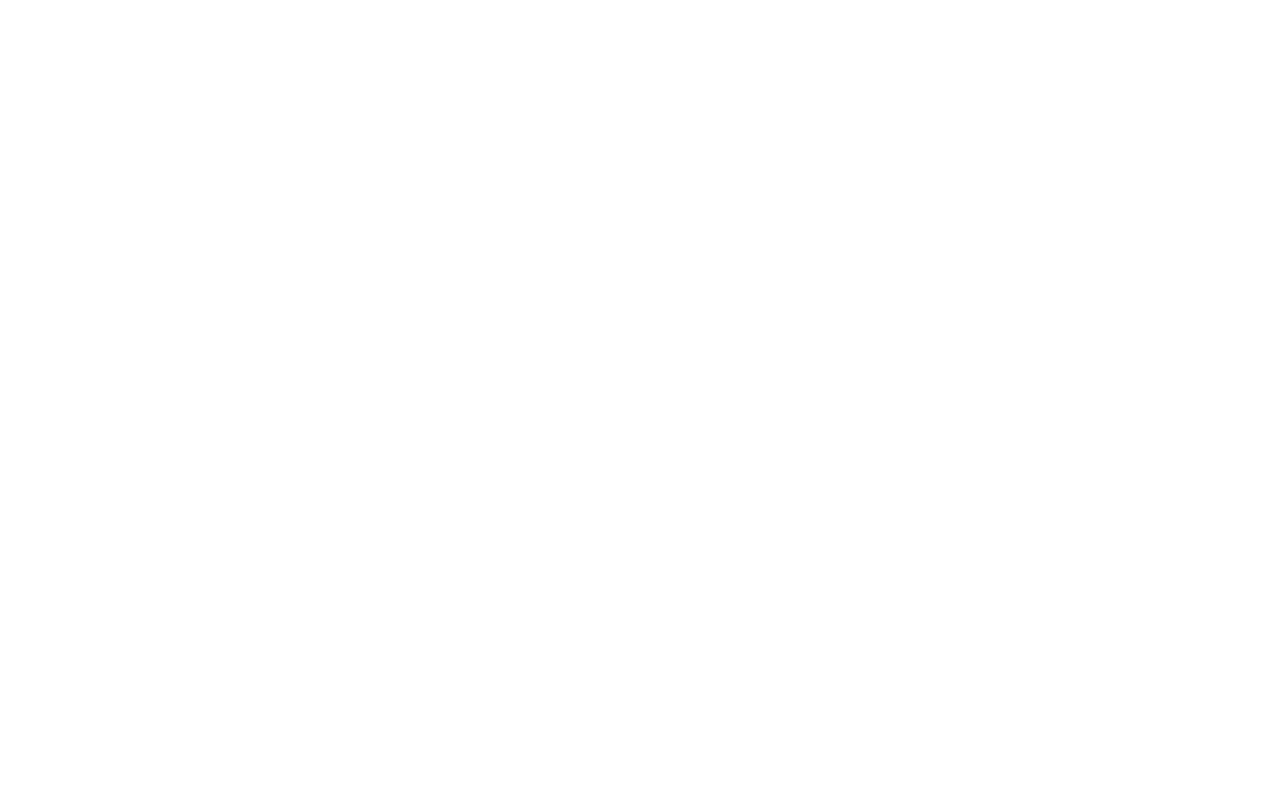
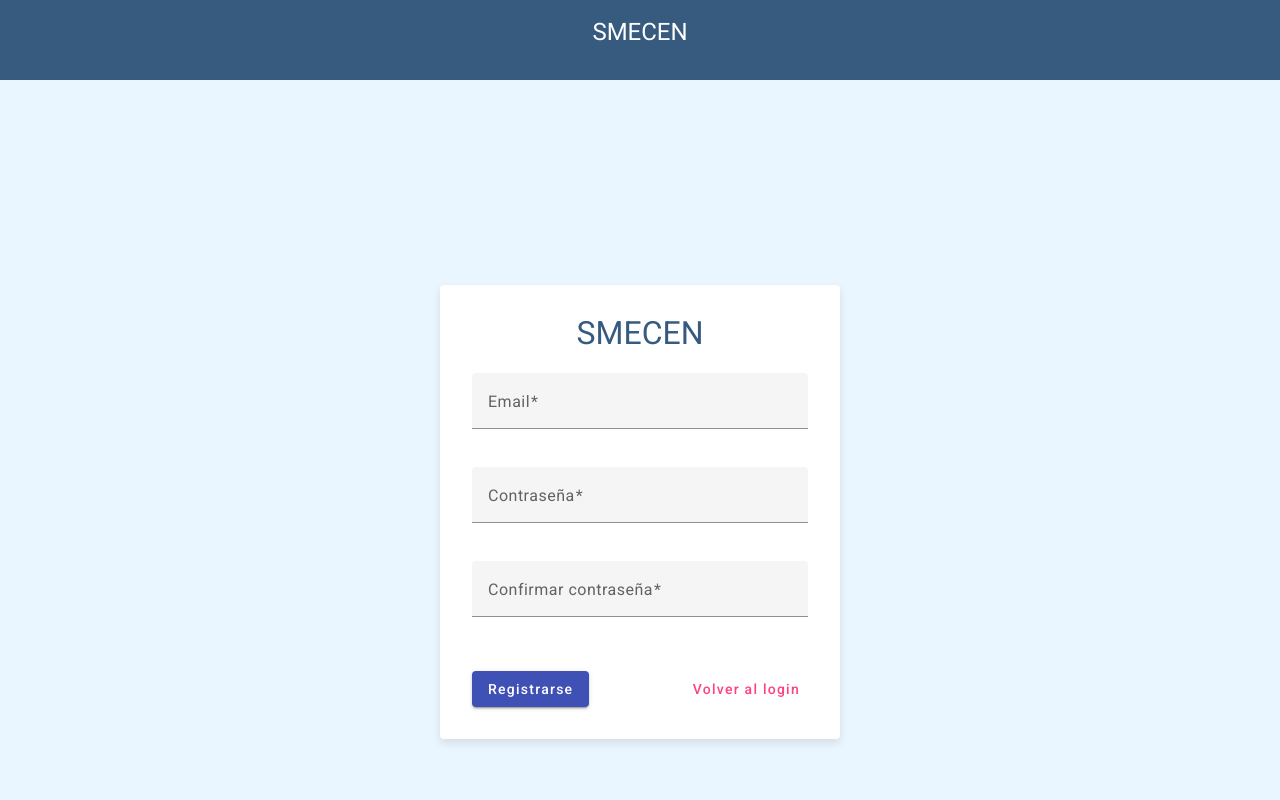
Before and after one commit to luisa2018/smecenapp_frontend, an Angular app in the folder smecenapp_frontend/: page /register in a window 1280 px wide. Before the commit this address led to /. Shown: the top 800 px of the page. Built offline with nearby package versions, Linux system fonts and the light colour scheme.

Commit message:
update service register

```diff
--- a/smecenapp_frontend/src/app/app.routes.ts
+++ b/smecenapp_frontend/src/app/app.routes.ts
@@ -3,6 +3,8 @@
 import { LayoutBaseComponent } from './shared/layout-base/layout-base.component';
 import { LoginComponent } from './pages/login/login.component';
 import { DashboardComponent } from './pages/dashboard/dashboard.component';
+import { RegisterComponent } from './pages/register/register.component';
+import { authGuard } from './guards/auth.guard';
 
 
 export const routes: Routes = [
@@ -11,7 +13,8 @@
     component: LayoutBaseComponent,
     children: [
       {path:'login', component: LoginComponent},
-      { path: 'dashboard', component: DashboardComponent },
+      { path: 'dashboard', component: DashboardComponent , canActivate: [authGuard]  },
+      {path: 'register', component: RegisterComponent},
       {path:'', redirectTo:'login',pathMatch:'full'},
     ]
   }
--- /dev/null
+++ b/smecenapp_frontend/src/app/guards/auth.guard.ts
@@ -0,0 +1,16 @@
+import { Injectable } from '@angular/core';
+import { CanActivateFn, Router } from '@angular/router';
+import { inject } from '@angular/core';
+import { AuthService } from '../services/auth.service';
+
+export const authGuard: CanActivateFn = () => {
+  const authService = inject(AuthService);
+  const router = inject(Router);
+
+  if (authService.isLoggedIn()) {
+    return true;
+  } else {
+    router.navigate(['/login']);
+    return false;
+  }
+};
--- a/smecenapp_frontend/src/app/pages/login/login.component.html
+++ b/smecenapp_frontend/src/app/pages/login/login.component.html
@@ -15,7 +15,7 @@
 
       <div class="actions">
         <button mat-raised-button color="primary" type="submit">Login</button>
-        <button mat-button color="accent" type="button">Signup</button>
+        <button mat-button color="accent" type="button" (click)="goToRegister()">Signup</button>
       </div>
     </form>
   </mat-card>
--- a/smecenapp_frontend/src/app/pages/login/login.component.ts
+++ b/smecenapp_frontend/src/app/pages/login/login.component.ts
@@ -37,6 +37,7 @@
     password: this.password
   };
 
+
   this.authService.login(credentials).subscribe({
     next: () => {
       this.router.navigate(['/dashboard']); // redirige si el login es exitoso
@@ -47,4 +48,8 @@
     }
   });
 }
+goToRegister(): void {
+  this.router.navigate(['/register']);
 }
+
+}
--- /dev/null
+++ b/smecenapp_frontend/src/app/pages/register/register.component.html
@@ -0,0 +1,28 @@
+<div class="login-container">
+  <mat-card class="login-card">
+    <h1 class="title">SMECEN</h1>
+
+    <form (ngSubmit)="onRegister()">
+      <mat-form-field appearance="fill" class="full-width">
+        <mat-label>Email</mat-label>
+        <input matInput type="email" [(ngModel)]="email" name="email" required />
+      </mat-form-field>
+
+      <mat-form-field appearance="fill" class="full-width">
+        <mat-label>Contraseña</mat-label>
+        <input matInput type="password" [(ngModel)]="password" name="password" required />
+      </mat-form-field>
+
+      <mat-form-field appearance="fill" class="full-width">
+        <mat-label>Confirmar contraseña</mat-label>
+        <input matInput type="password" [(ngModel)]="confirmPassword" name="confirmPassword" required />
+      </mat-form-field>
+
+      <div class="actions">
+        <button mat-raised-button color="primary" type="submit">Registrarse</button>
+        <button mat-button color="accent" type="button" (click)="goToLogin()">Volver al login</button>
+
+      </div>
+    </form>
+  </mat-card>
+</div>
--- /dev/null
+++ b/smecenapp_frontend/src/app/pages/register/register.component.scss
@@ -0,0 +1,32 @@
+.login-container {
+  display: flex;
+  justify-content: center;
+  align-items: center;
+  height: 100vh;
+  background-color: #eaf6ff;
+
+  .login-card {
+    width: 100%;
+    max-width: 400px;
+    padding: 2rem;
+    box-shadow: 0 4px 8px rgba(0, 0, 0, 0.1);
+
+    .title {
+      text-align: center;
+      color: #375a7f;
+      font-size: 2rem;
+      margin-bottom: 1.5rem;
+    }
+
+    .full-width {
+      width: 100%;
+      margin-bottom: 1rem;
+    }
+
+    .actions {
+      display: flex;
+      justify-content: space-between;
+      margin-top: 1rem;
+    }
+  }
+}
--- /dev/null
+++ b/smecenapp_frontend/src/app/pages/register/register.component.ts
@@ -0,0 +1,58 @@
+import { Component } from '@angular/core';
+import { Router } from '@angular/router';
+import { CommonModule } from '@angular/common';
+import { FormsModule } from '@angular/forms';
+import { MatCardModule } from '@angular/material/card';
+import { MatFormFieldModule } from '@angular/material/form-field';
+import { MatInputModule } from '@angular/material/input';
+import { MatButtonModule } from '@angular/material/button';
+import { HttpClient } from '@angular/common/http';
+
+@Component({
+  selector: 'app-register',
+  standalone: true,
+  templateUrl: './register.component.html',
+  styleUrl: './register.component.scss',
+  imports: [
+    CommonModule,
+    FormsModule,
+    MatCardModule,
+    MatFormFieldModule,
+    MatInputModule,
+    MatButtonModule
+  ]
+})
+export class RegisterComponent {
+  email: string = '';
+  password: string = '';
+  confirmPassword: string = '';
+
+  constructor(private http: HttpClient, private router: Router) {}
+
+  onRegister(): void {
+    if (this.password !== this.confirmPassword) {
+      alert('Las contraseñas no coinciden');
+      return;
+    }
+
+    const user = {
+      email: this.email,
+      password: this.password,
+      confirmPassword: this.confirmPassword
+    };
+
+    this.http.post<any>('http://localhost:8080/users', user).subscribe({
+      next: () => {
+        alert('Registro exitoso');
+        this.router.navigate(['/dashboard']);
+      },
+      error: (err) => {
+        console.error('Error al registrar', err);
+        alert('Ocurrió un error al registrar el usuario');
+      }
+    });
+  }
+  goToLogin(): void {
+  this.router.navigate(['/login']);
+}
+}
```
Also changed, not shown: 2 other files (tests, documents, lock files or other folders).
